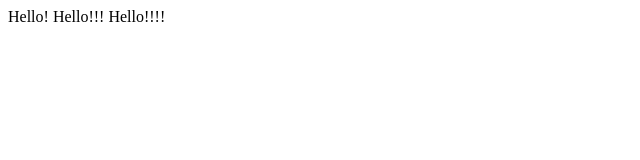
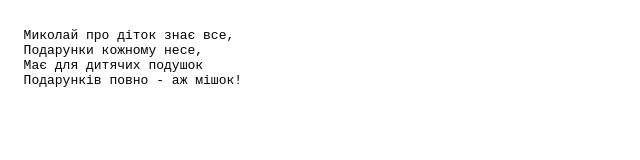
Before and after one commit to Nikolys-debug/Genius-Project, a plain HTML site: page index.html in a window 1280 px wide. Shown: the whole page, without its empty margins (0-640 px from the left). Drawn offline with Linux system fonts and the light colour scheme.

Commit message:
Add Virshik

```diff
--- a/index.html
+++ b/index.html
@@ -1,11 +1,17 @@
 <!DOCTYPE html>
-<html lang="en">
+<html lang="ua">
   <head>
     <meta charset="UTF-8" />
     <meta name="viewport" content="width=device-width, initial-scale=1.0" />
     <title>Document</title>
   </head>
   <body>
-    Hello! Hello!!! Hello!!!!
+    <pre>
+
+  Миколай про діток знає все,
+  Подарунки кожному несе,
+  Має для дитячих подушок
+  Подарунків повно - аж мішок!
+    </pre>
   </body>
 </html>
```
